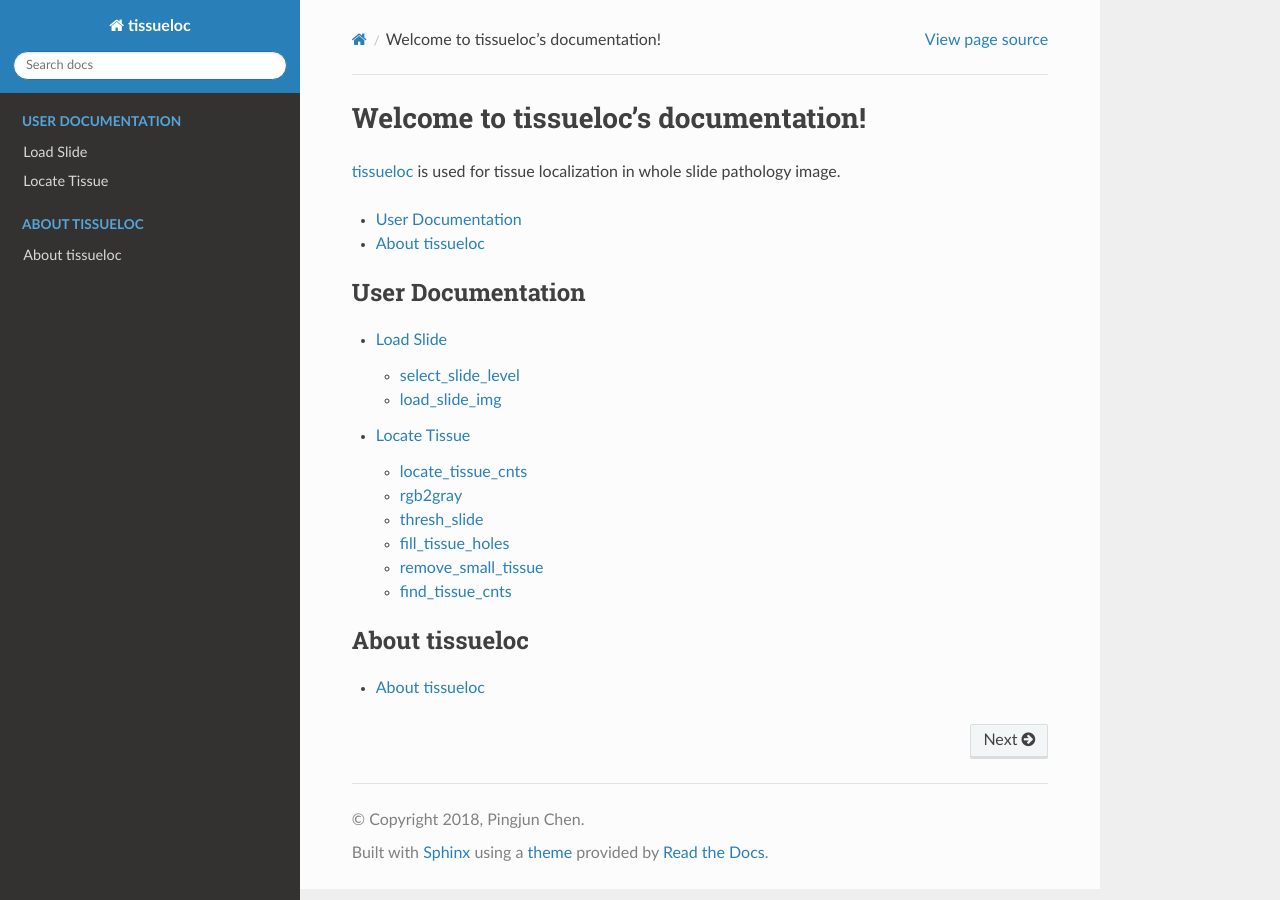
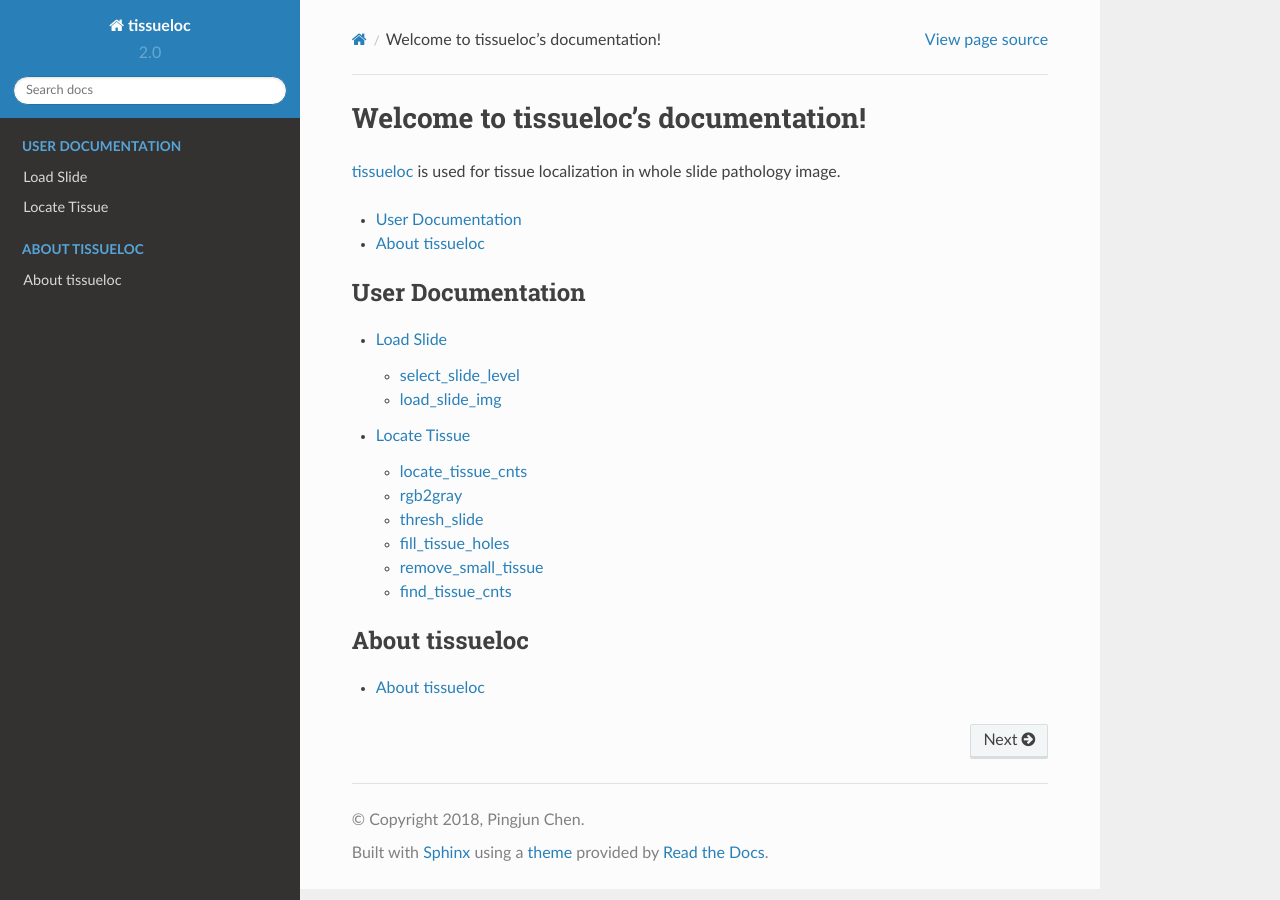
Before and after one commit to PingjunChen/tissueloc, a Sphinx documentation site: the page built from docs/index.rst, in a window 1280 px wide. Built offline with Sphinx 7.4.7 and the Read the Docs theme 2.0.0, drawn with Linux system fonts in a browser that asks for light colours.

Commit message:
sync version in package/docs/README

```diff
--- a/docs/conf.py
+++ b/docs/conf.py
@@ -24,7 +24,7 @@
 author = 'Pingjun Chen'
 
 # The short X.Y version
-version = ''
+version = '2.0'
 # The full version, including alpha/beta/rc tags
 release = '2.0.0'
 
--- a/tissueloc/__init__.py
+++ b/tissueloc/__init__.py
@@ -5,7 +5,7 @@
 __all__ = ["PKG_DIR", "__version__"]
 
 PKG_DIR = os.path.abspath(os.path.dirname(__file__))
-__version__ = '1.5.0'
+__version__ = '2.0.0'
 
 from .load_slide import *
 from .locate_tissue import *
```
Also changed, not shown: README.md (+1 -1 lines).
